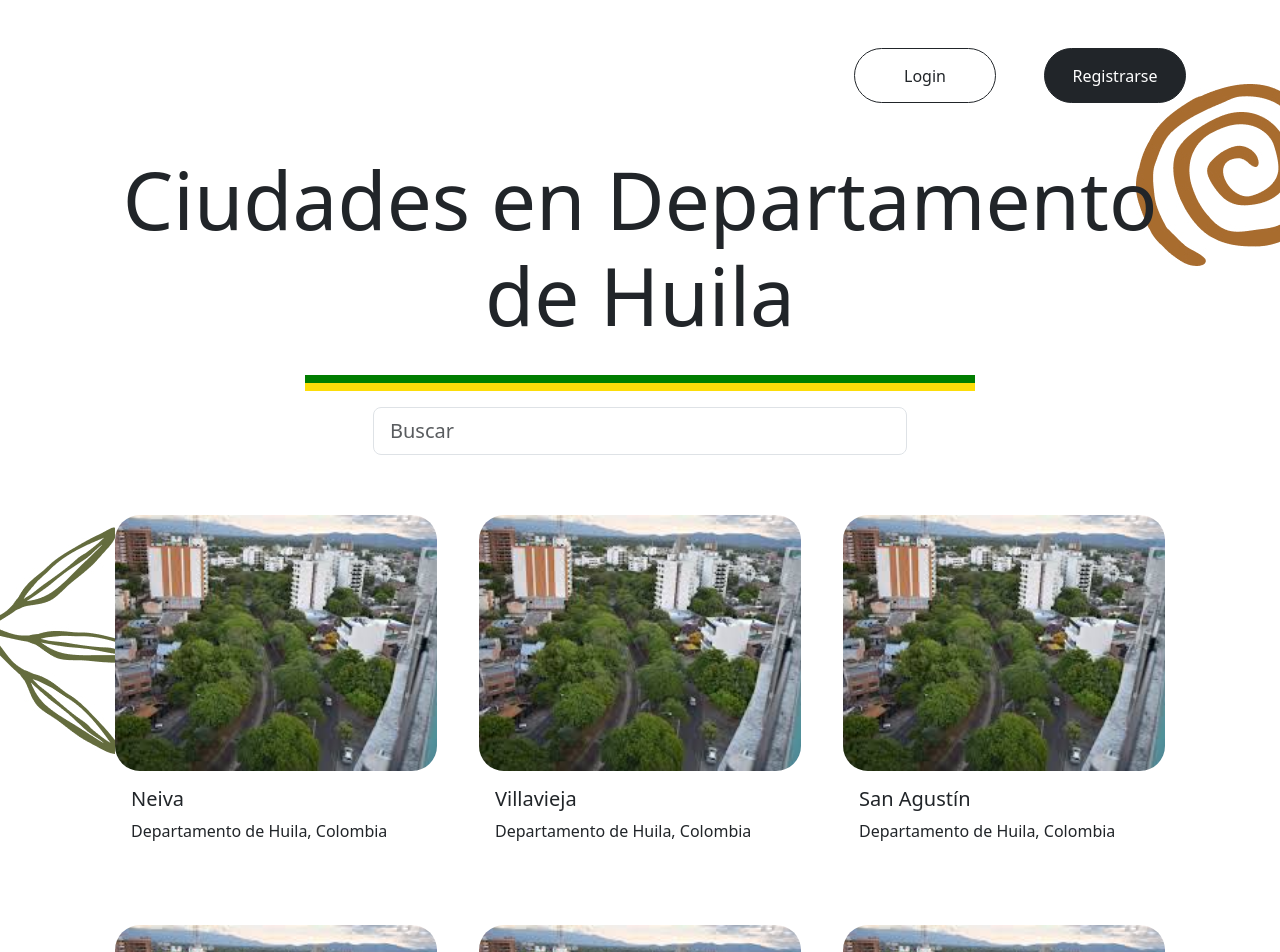
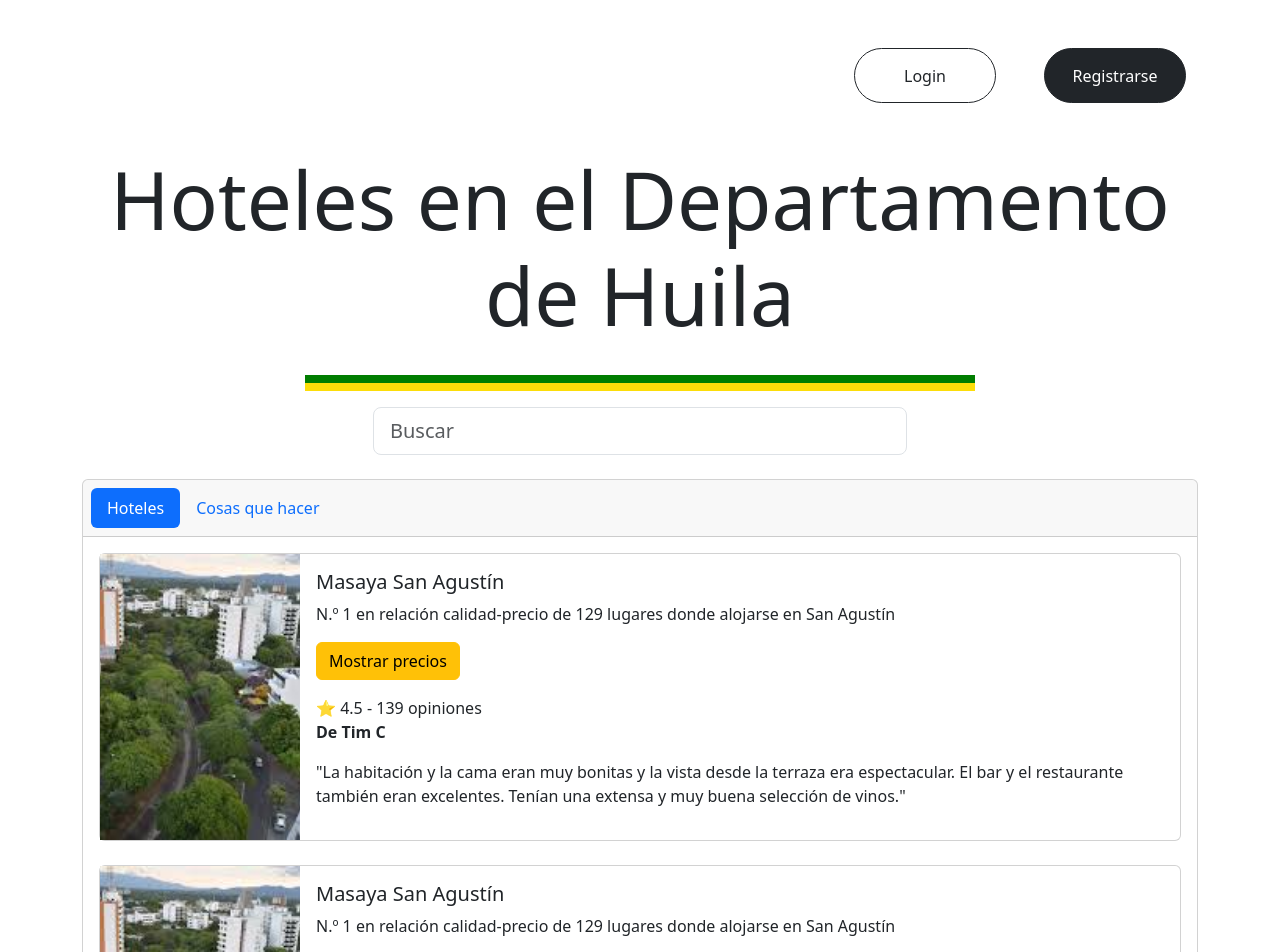
Before and after one commit to pipefake/FrontEnd, a React (Vite) app: page / in a window 1280 px wide. Shown: the top 952 px of the page. Built offline with nearby package versions, Linux system fonts and the light colour scheme.

Commit message:
maquetacion de los card de planes turisticos

```diff
--- a/src/App.jsx
+++ b/src/App.jsx
@@ -2,8 +2,9 @@
 import React from 'react';
 //Se debe agregar este componente una vez liste las ciudades
 // import Login from './components/Login';
-import Home from './views/Home';
+// import Home from './views/Home';
 import Header from './components/Header';
+import Touristplans from './views/Touristplans';
 
 function App() {
   return (
@@ -11,7 +12,8 @@
       {/* Vista inicial del aplicativo */}
 
       <Header />
-      <Home />
+      <Touristplans/>
+      {/* <Home /> */}
     </div>
   );
 }
--- a/src/views/Touristplans.jsx
+++ b/src/views/Touristplans.jsx
@@ -0,0 +1,134 @@
+import React, { useState } from 'react';
+import { Container, Row, Col, Form } from 'react-bootstrap';
+import Button from 'react-bootstrap/Button';
+import Card from 'react-bootstrap/Card';
+import Nav from 'react-bootstrap/Nav';
+import neiva from './neiva.jpg';
+
+const Touristplans = () => {
+    const [searchTerm, setSearchTerm] = useState('');
+    const [activeTab, setActiveTab] = useState('hotels');
+
+    const handleSearchChange = (event) => {
+        setSearchTerm(event.target.value);
+    };
+
+    const handleSelect = (selectedTab) => {
+        setActiveTab(selectedTab);
+    };
+
+    const hotelsData = [
+        {
+            id: 1,
+            name: 'Masaya San Agustín',
+            description: 'N.º 1 en relación calidad-precio de 129 lugares donde alojarse en San Agustín',
+            imageUrl: 'https://example.com/image1.jpg',
+            rating: 4.5,
+            reviews: 139,
+            reviewer: 'Tim C',
+            reviewText: 'La habitación y la cama eran muy bonitas y la vista desde la terraza era espectacular. El bar y el restaurante también eran excelentes. Tenían una extensa y muy buena selección de vinos.',
+        },
+        {
+            id: 1,
+            name: 'Masaya San Agustín',
+            description: 'N.º 1 en relación calidad-precio de 129 lugares donde alojarse en San Agustín',
+            imageUrl: 'https://example.com/image1.jpg',
+            rating: 4.5,
+            reviews: 139,
+            reviewer: 'Tim C',
+            reviewText: 'La habitación y la cama eran muy bonitas y la vista desde la terraza era espectacular. El bar y el restaurante también eran excelentes. Tenían una extensa y muy buena selección de vinos.',
+        },
+        {
+            id: 1,
+            name: 'Masaya San Agustín',
+            description: 'N.º 1 en relación calidad-precio de 129 lugares donde alojarse en San Agustín',
+            imageUrl: 'https://example.com/image1.jpg',
+            rating: 4.5,
+            reviews: 139,
+            reviewer: 'Tim C',
+            reviewText: 'La habitación y la cama eran muy bonitas y la vista desde la terraza era espectacular. El bar y el restaurante también eran excelentes. Tenían una extensa y muy buena selección de vinos.',
+        },
+        // Agrega más objetos de hotel aquí si lo necesitas
+    ];
+
+    return (
+        <Container className="mt-5">
+            <Container fixed="top">
+                {/* Título */}
+                <h1 className="font-weight-bold text-center mb-4 display-1">Hoteles en el Departamento de Huila</h1>
+                <Row className="justify-content-center">
+                    <div style={{ height: "8px", width: "60%", backgroundColor: "#FFFFFF" }}></div>
+                    <div style={{ height: "8px", width: "60%", backgroundColor: "#007D00" }}></div>
+                    <div style={{ height: "8px", width: "60%", backgroundColor: "#FCDD09" }}></div>
+                </Row>
+
+                {/* Barra de búsqueda */}
+                <Row className="mt-3 justify-content-center mb-4">
+                    <Col xs={10} md={6}>
+                        <Form.Control
+                            size="lg"
+                            type="text"
+                            placeholder="Buscar"
+                            value={searchTerm}
+                            onChange={handleSearchChange}
+                        />
+                    </Col>
+                </Row>
+            </Container>
+
+            {/* Navegación de pestañas */}
+            <Card>
+                <Card.Header>
+                    <Nav variant="pills" defaultActiveKey="hotels" onSelect={handleSelect}>
+                        <Nav.Item>
+                            <Nav.Link eventKey="hotels">Hoteles</Nav.Link>
+                        </Nav.Item>
+                        <Nav.Item>
+                            <Nav.Link eventKey="activities">Cosas que hacer</Nav.Link>
+                        </Nav.Item>
+                    </Nav>
+                </Card.Header>
+                <Card.Body>
+                    {activeTab === 'hotels' && (
+                        <>
+
+                            <Row>
+                                {hotelsData.map(hotel => (
+                                    <Col md={12} key={hotel.id} className="mb-4">
+                                        <Card className="d-flex flex-row">
+                                            <Card.Img
+                                                variant="left"
+                                                src={neiva}
+                                                alt={hotel.name}
+                                                style={{ width: '200px', objectFit: 'cover' }}
+                                            />
+                                            <Card.Body>
+                                                <Card.Title>{hotel.name}</Card.Title>
+                                                <Card.Text>{hotel.description}</Card.Text>
+                                                <Button variant="warning" className="mb-3">Mostrar precios</Button>
+                                                <div>
+                                                    <span>⭐ {hotel.rating} - {hotel.reviews} opiniones</span>
+                                                    <p><strong>De {hotel.reviewer}</strong></p>
+                                                    <p>"{hotel.reviewText}"</p>
+                                                </div>
+                                            </Card.Body>
+                                        </Card>
+                                    </Col>
+                                ))}
+                            </Row>
+                        </>
+                    )}
+                    {activeTab === 'activities' && (
+                        <>
+                            <Card.Title>Cosas que hacer</Card.Title>
+                            <Card.Text>Aquí hay algunas actividades recomendadas.</Card.Text>
+                            <Button variant="primary">Ver más actividades</Button>
+                        </>
+                    )}
+                </Card.Body>
+            </Card>
+        </Container>
+    );
+};
+
+export default Touristplans;
```
Also changed, not shown: src/views/neiva.jpg (added).
